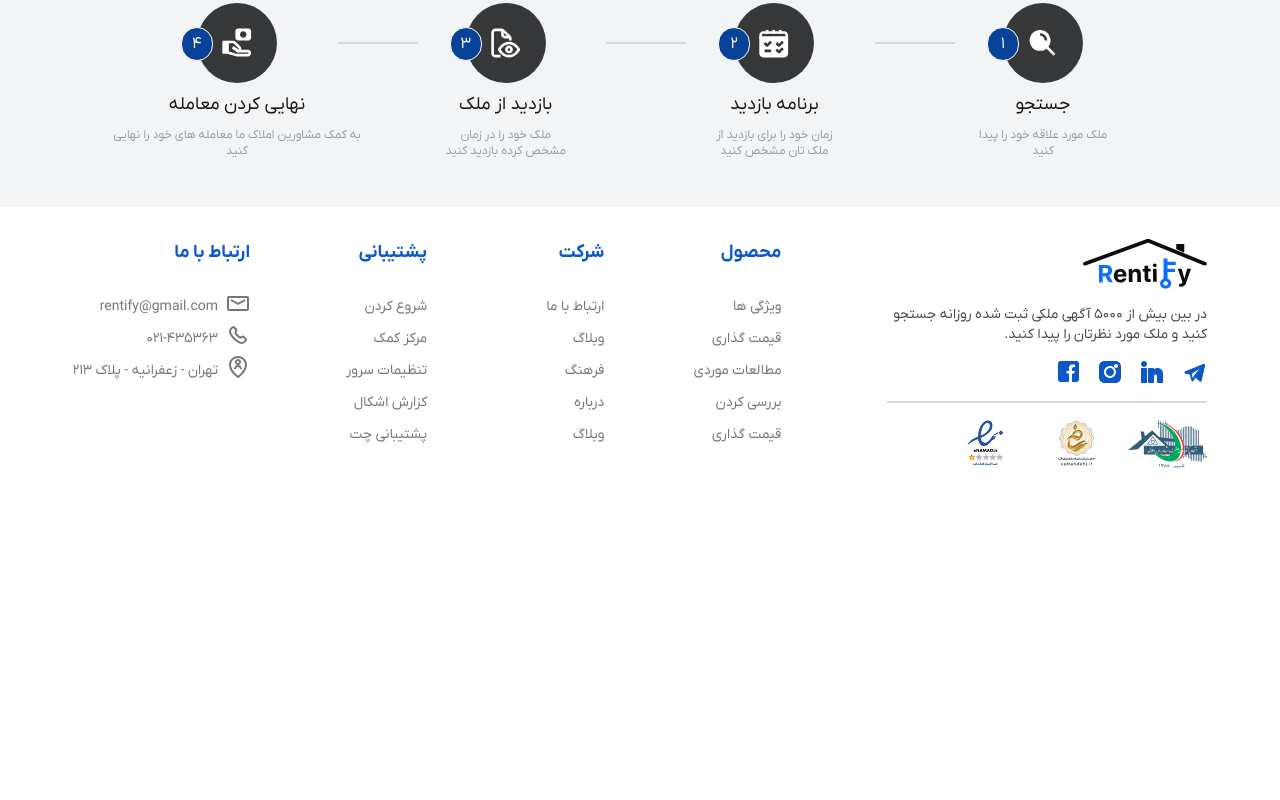
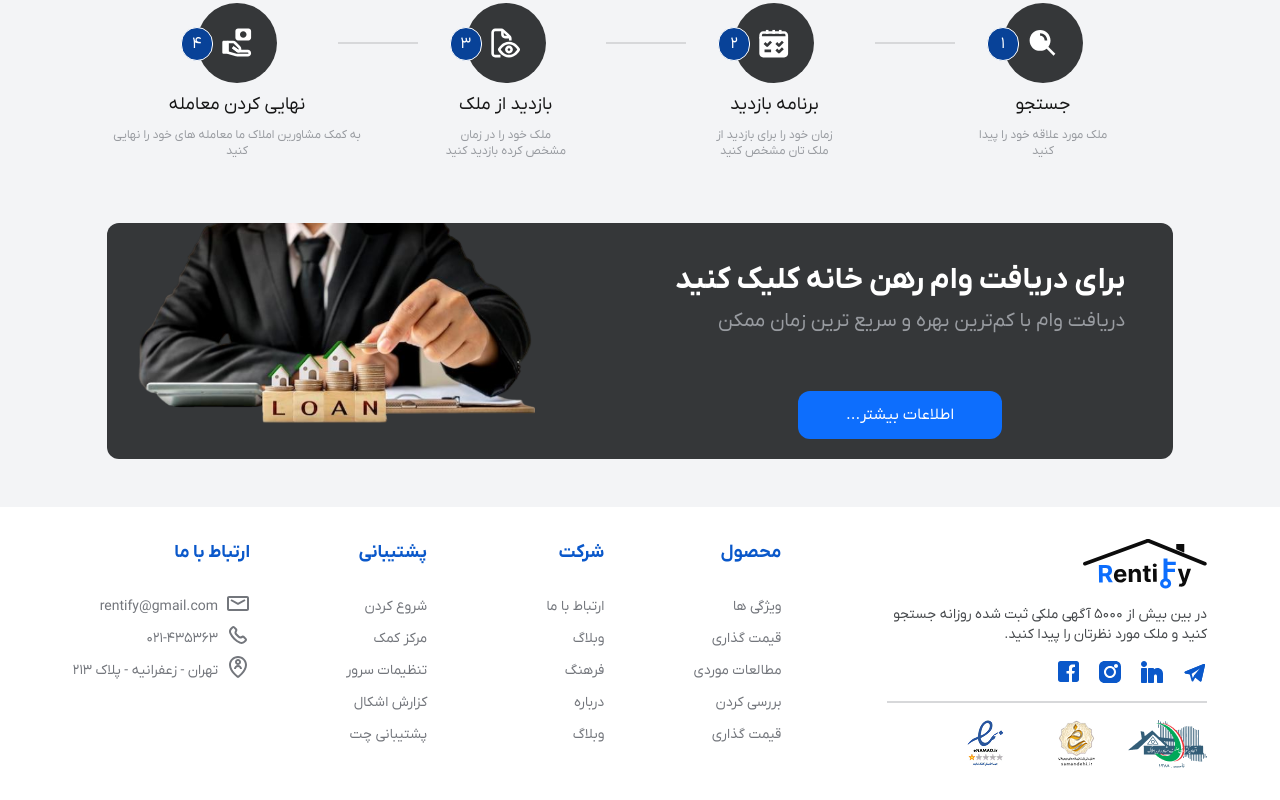
Before and after one commit to Sorayyaa1/Rentify-Web, a Next.js app: page / in a window 1280 px wide. Shown: the part 2209-3009 px from the top of the page. Before the commit the page ends 2709 px from the top, so only its background shows below. Built offline with nearby package versions, Linux system fonts and the light colour scheme.

Commit message:
feat: add RequestMortgageLoan component to HomePage

```diff
--- a/pages/index.tsx
+++ b/pages/index.tsx
@@ -11,7 +11,7 @@ export default function Home() {
       <MostViewedLastWeek />
       <RentifyServices/>
       <RentifyServicesMap />
-
+      <RequestMortgageLoan />
     </div>
   )
 }
```
